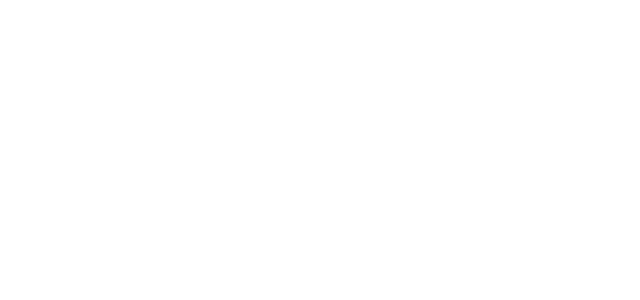
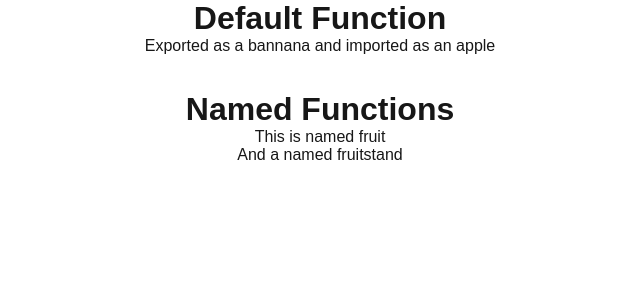
Before and after one commit to bcsurf2822/react-tube, a Next.js app: page / in a window 1280 px wide. Shown: the top 300 px of the page, without its empty margins (320-960 px from the left). Built offline with nearby package versions, Linux system fonts and the light colour scheme.

Commit message:
need to change the3 fruit

```diff
--- a/app/components/SeachBar.js
+++ /dev/null
@@ -1,6 +0,0 @@
-
-
-
-//Role: The search bar component will be responsible for capturing user input for video searches.
-//State: It will maintain a single piece of state: term, which represents the search query.
-//Interaction: This term will be passed back to the Page component, which will handle making requests to the server based on the search term.
--- /dev/null
+++ b/app/components/random.js
@@ -0,0 +1,32 @@
+'use client';
+
+const RealFruit = function () {
+  return(
+    <div className="fruit">
+      <p>
+         This is named fruit
+      </p>
+
+    </div>
+  )
+}
+
+const FruitStand = function () {
+  return (
+      <div className="stand">
+    <p>
+          And a named fruitstand
+    </p>
+  </div>
+  )
+}
+
+export default function Bannana(){
+  return(
+    <div>
+      Exported as a bannana and imported as an apple
+    </div>
+  )
+}
+
+export {RealFruit, FruitStand}
--- /dev/null
+++ b/app/components/searchBar.js
@@ -0,0 +1,23 @@
+
+
+
+//Role: The search bar component will be responsible for capturing user input for video searches.
+//State: It will maintain a single piece of state: term, which represents the search query.
+//Interaction: This term will be passed back to the Page component, which will handle making requests to the server based on the search term.
+
+
+'use client';
+import { useState } from 'react';
+
+//  a named export is different then a default export
+export const SearchBar = () => {
+	const [term, setTerm] = useState('');
+
+	console.log(term); // For debugging, this will log the current search term to the console
+
+	return (
+		<div className='search-bar'>
+			<input onChange={(e) => setTerm(e.target.value)} value={term} />
+		</div>
+	);
+};
--- a/app/globals.css
+++ b/app/globals.css
@@ -14,6 +14,7 @@
 body {
   max-width: 100vw;
   overflow-x: hidden;
+  text-align: center;
 }
 
 body {
--- a/app/page.js
+++ b/app/page.js
@@ -1,24 +1,21 @@
 import Image from "next/image";
 import styles from "./page.module.css";
-
+import { SearchBar } from "./components/searchBar";
+import Apple from "./components/random";
+import { RealFruit, FruitStand } from "./components/random";
 //Role: The Page component will be the topmost (parent) component that renders all other components.
 //State: It will contain the main state object, including a list of videos and the selectedVideo (the currently displayed main video).
 
 export default function Home() {
   return (
-    <div className={styles.page}>
-      <main className={styles.main}>
-
-
-
-        <div className={styles.ctas}>
-        </div>
-
-      </main>
-
-
-      <footer className={styles.footer}>
-      </footer>
+    <div>
+      <h1>Default Function</h1>
+      <Apple />
+      <br />
+      <br />
+      <h1>Named Functions</h1>
+      <RealFruit />
+      <FruitStand />
     </div>
   );
 }
```
Also changed, not shown: app/components/VideoList.js (line endings or trailing spaces).
